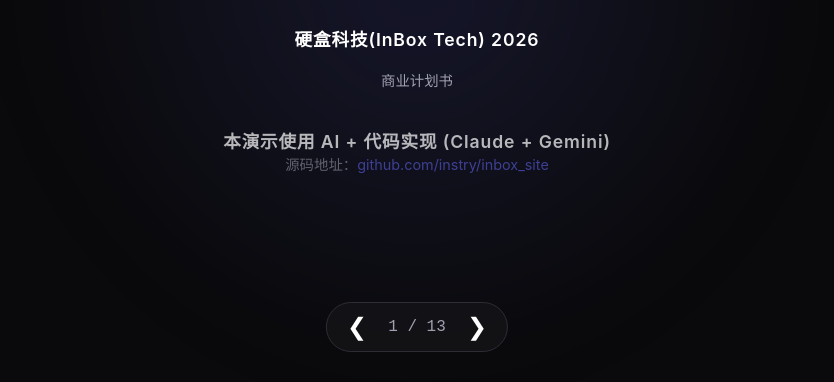
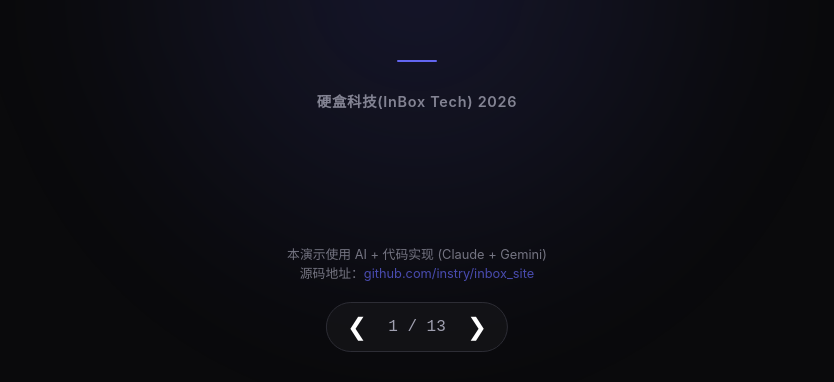
Before and after one commit to instry/inbox_site, a plain HTML site: page index.html in a window 1280 px wide. Shown: the part 418-800 px from the top of the page, without its empty margins (223-1057 px from the left). Drawn offline with Linux system fonts and the light colour scheme.

Commit message:
style: extract AI credits into dedicated CSS class
Move inline styles for AI credits section into a reusable CSS class (.ai-credits)
to improve maintainability and separation of concerns. Also remove redundant
subtitle on final slide for cleaner presentation.

```diff
--- a/index.html
+++ b/index.html
@@ -16,11 +16,10 @@
                 <p class="subtitle">—— AI Agent 企业解决方案</p>
                 <div class="presenter-info">
                     <p>硬盒科技(InBox Tech) 2026</p>
-                    <p style="font-size: 0.9em; margin-top: 10px; color: var(--text-secondary);">商业计划书</p>
-                    <div style="margin-top: 30px; font-size: 0.8rem; opacity: 0.7; color: var(--text-secondary);">
-                        <p>本演示使用 AI + 代码实现 (Claude + Gemini)</p>
-                        <p>源码地址：<a href="https://github.com/instry/inbox_site" target="_blank" style="color: var(--accent-color); text-decoration: none;">github.com/instry/inbox_site</a></p>
-                    </div>
+                </div>
+                <div class="ai-credits">
+                    <p>本演示使用 AI + 代码实现 (Claude + Gemini)</p>
+                    <p>源码地址：<a href="https://github.com/instry/inbox_site" target="_blank">github.com/instry/inbox_site</a></p>
                 </div>
             </div>
         </div>
@@ -373,7 +372,6 @@
         <div class="slide" id="slide-14">
             <div class="slide-content center">
                 <h1 class="main-title">谢谢观看</h1>
-                <p class="subtitle">AI Agent Pro Solutions</p>
                 <div class="contact-info">
                     <p>ruskyluo@gmail.com</p>
                 </div>
--- a/styles.css
+++ b/styles.css
@@ -474,6 +474,21 @@
     color: var(--text-secondary);
 }
 
+.ai-credits {
+    position: absolute;
+    bottom: 40px;
+    font-size: 0.8rem;
+    opacity: 0.7;
+    color: var(--text-secondary);
+    text-align: center;
+    width: 100%;
+}
+
+.ai-credits a {
+    color: var(--accent-color);
+    text-decoration: none;
+}
+
 /* Controls */
 .controls {
     position: fixed;
```
